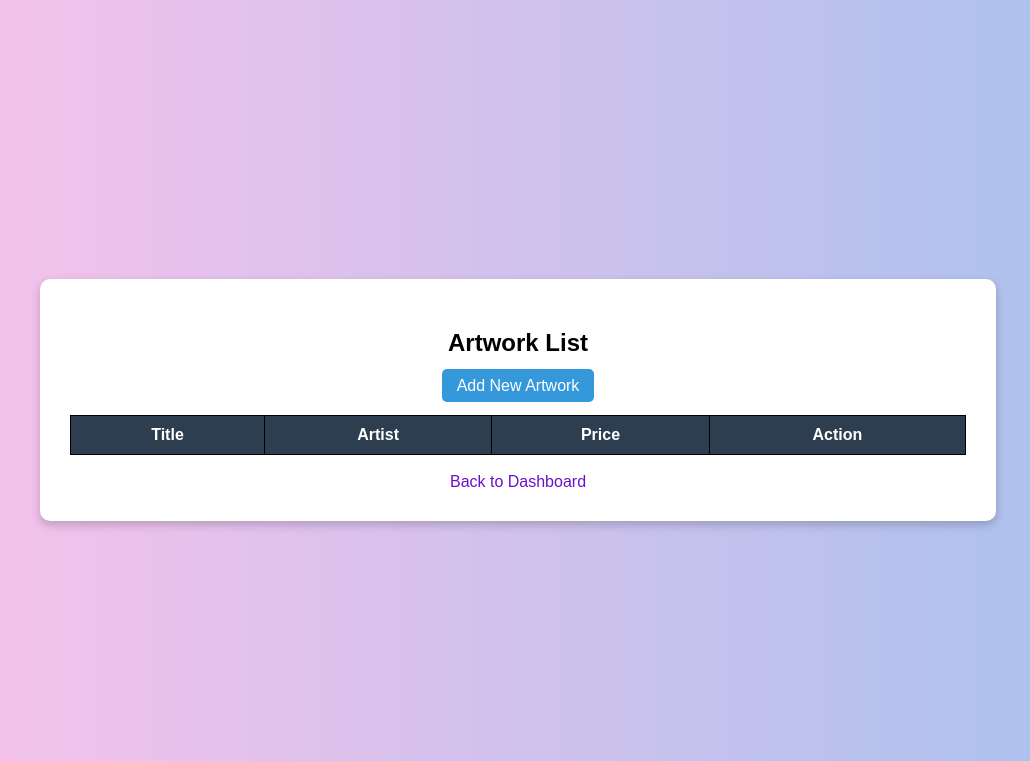
After one commit to humasiddique626-dotcom/auth-project, a Flask app: page /artworks in a window 1280 px wide. The commit adds this page. Shown: the top 761 px of the page, without its empty margins (122-1152 px from the left). Run offline with Flask 3, Linux system fonts and the light colour scheme; the visitor is signed in with stand-in values (Sample User, id 1); lists and menus that the app fills with data are empty.

Commit message:
Improved Arthwork Table UI

```diff
--- a/app.py
+++ b/app.py
@@ -3,18 +3,19 @@ from flask import Flask, render_template, request, redirect, session
 app = Flask(__name__)
 app.secret_key = "huma_secret"
 
-# Temporary in-memory database
+# Temporary databases
 users = {}
+artworks = []
 
-# ---------------- HOME ----------------
+# Home Page
 @app.route("/")
 def home():
     return render_template("home.html")
 
+# Register
+@app.route("/register", methods=["GET","POST"])
+def register():
 
-# ---------------- REGISTER ----------------
-@app.route("/register", methods=["GET", "POST"])
-def register():
     if request.method == "POST":
         email = request.form["email"]
         password = request.form["password"]
@@ -31,75 +32,134 @@ def register():
     return render_template("register.html")
 
 
-# ---------------- LOGIN ----------------
-@app.route("/login", methods=["GET", "POST"])
+# Login
+@app.route("/login", methods=["GET","POST"])
 def login():
+
     if request.method == "POST":
+
         email = request.form["email"]
         password = request.form["password"]
 
-        if email in users:
-            if users[email]["password"] == password:
-                if users[email]["is_active"]:
+        if email in users and users[email]["password"] == password:
 
-                    session["user"] = email
-                    session["role"] = users[email]["role"]
+            session["user"] = email
+            session["role"] = users[email]["role"]
 
-                    if session["role"] == "admin":
-                        return redirect("/admin")
-                    else:
-                        return redirect("/user")
-
-                else:
-                    return "Account is deactivated"
+            if session["role"] == "admin":
+                return redirect("/admin")
+            else:
+                return redirect("/user")
 
         return "Invalid Credentials"
 
     return render_template("login.html")
 
 
-# ---------------- USER DASHBOARD ----------------
+# User Dashboard
 @app.route("/user")
 def user_dashboard():
+
     if "user" in session and session["role"] == "user":
         return render_template("user_dashboard.html", email=session["user"])
+
     return redirect("/login")
 
 
-# ---------------- ADMIN DASHBOARD ----------------
+# Admin Dashboard
 @app.route("/admin")
 def admin_dashboard():
+
     if "user" in session and session["role"] == "admin":
         return render_template("admin_dashboard.html", email=session["user"], users=users)
+
     return redirect("/login")
 
 
-# ---------------- CHANGE ROLE ----------------
+# Change Role
 @app.route("/change_role/<email>")
 def change_role(email):
-    if "user" in session and session["role"] == "admin":
-        if email in users:
-            if users[email]["role"] == "user":
-                users[email]["role"] = "admin"
-            else:
-                users[email]["role"] = "user"
+
+    if session.get("role") != "admin":
+        return "Unauthorized"
+
+    if users[email]["role"] == "user":
+        users[email]["role"] = "admin"
+    else:
+        users[email]["role"] = "user"
 
     return redirect("/admin")
 
 
-# ---------------- TOGGLE STATUS ----------------
+# Toggle User Status
 @app.route("/toggle_status/<email>")
 def toggle_status(email):
-    if "user" in session and session["role"] == "admin":
-        if email in users:
-            users[email]["is_active"] = not users[email]["is_active"]
+
+    if session.get("role") != "admin":
+        return "Unauthorized"
+
+    users[email]["is_active"] = not users[email]["is_active"]
 
     return redirect("/admin")
 
 
-# ---------------- LOGOUT ----------------
+# =============================
+# ARTWORK MANAGEMENT MODULE
+# =============================
+
+# View Artworks
+@app.route("/artworks")
+def artworks_page():
+
+    if session.get("role") != "admin":
+        return "Unauthorized"
+
+    return render_template("artworks.html", artworks=artworks)
+
+
+# Add Artwork
+@app.route("/add_artwork", methods=["GET","POST"])
+def add_artwork():
+
+    if session.get("role") != "admin":
+        return "Unauthorized"
+
+    if request.method == "POST":
+
+        title = request.form["title"]
+        artist = request.form["artist"]
+        price = request.form["price"]
+
+        artwork = {
+            "title": title,
+            "artist": artist,
+            "price": price,
+            "sold": False
+        }
+
+        artworks.append(artwork)
+
+        return redirect("/artworks")
+
+    return render_template("add_artwork.html")
+
+
+# Delete Artwork
+@app.route("/delete_artwork/<int:index>")
+def delete_artwork(index):
+
+    if session.get("role") != "admin":
+        return "Unauthorized"
+
+    artworks.pop(index)
+
+    return redirect("/artworks")
+
+
+# Logout
 @app.route("/logout")
 def logout():
+
     session.clear()
     return redirect("/")
 
--- a/static/style.css
+++ b/static/style.css
@@ -55,3 +55,43 @@ a {
 .user-table th {
     background-color: #f2f2f2;
 }
+
+.container{
+    width:70%;
+    margin:auto;
+    text-align:center;
+}
+
+.user-table{
+    width:100%;
+    border-collapse:collapse;
+    margin-top:20px;
+}
+
+.user-table th{
+    background:#2c3e50;
+    color:white;
+    padding:10px;
+}
+
+.user-table td{
+    border:1px solid #ddd;
+    padding:10px;
+}
+
+.user-table tr:nth-child(even){
+    background:#f2f2f2;
+}
+
+.btn{
+    background:#3498db;
+    color:white;
+    padding:8px 15px;
+    text-decoration:none;
+    border-radius:5px;
+}
+
+.delete-btn{
+    color:red;
+    text-decoration:none;
+}
--- /dev/null
+++ b/templates/artworks.html
@@ -0,0 +1,39 @@
+<link rel="stylesheet" href="{{ url_for('static', filename='style.css') }}">
+
+<div class="container">
+
+<h2>Artwork List</h2>
+
+<a class="btn" href="/add_artwork">Add New Artwork</a>
+
+<table class="user-table">
+
+<tr>
+<th>Title</th>
+<th>Artist</th>
+<th>Price</th>
+<th>Action</th>
+</tr>
+
+{% for artwork in artworks %}
+
+<tr>
+
+<td>{{ artwork.title }}</td>
+<td>{{ artwork.artist }}</td>
+<td>{{ artwork.price }}</td>
+
+<td>
+<a class="delete-btn" href="/delete_artwork/{{ loop.index0 }}">Delete</a>
+</td>
+
+</tr>
+
+{% endfor %}
+
+</table>
+
+<br>
+<a href="/admin">Back to Dashboard</a>
+
+</div>
```
Also changed, not shown: templates/add_artworks.html (added, +19 -0 lines), templates/admin_dashboard.html (+7 -0 lines).
